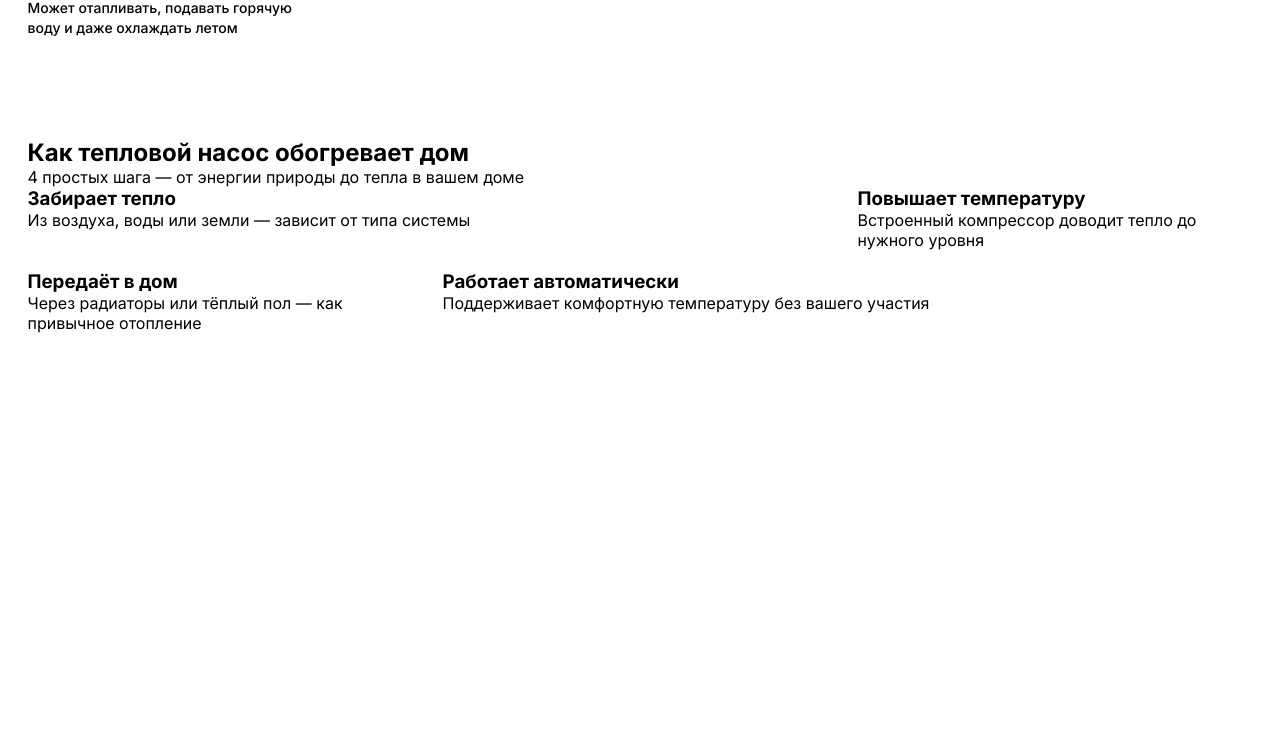
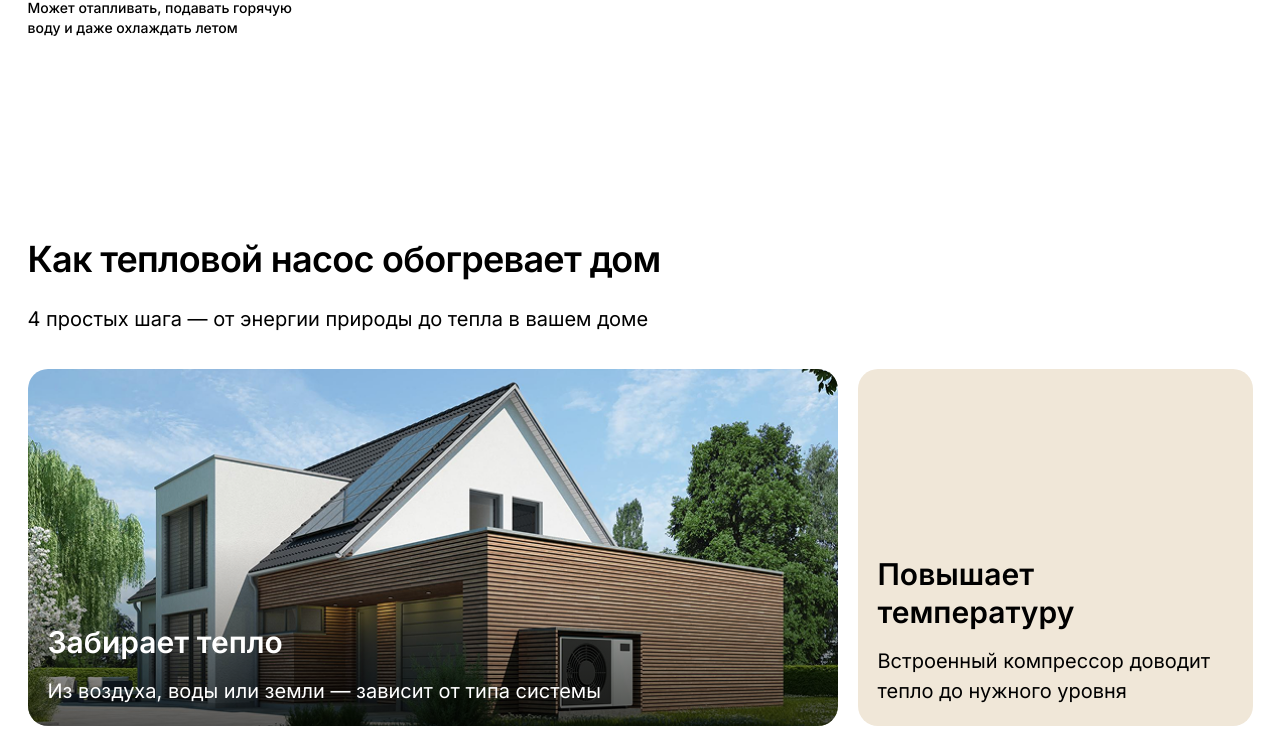
Before and after one commit to IsaRakhatbekov/cleanchoice_kg, a Next.js app: page / in a window 1280 px wide. Shown: the part 2478-3222 px from the top of the page. Before the commit the page ends 2811 px from the top, so only its background shows below. Built offline with nearby package versions, Linux system fonts and the light colour scheme; a web font is replaced by a local one.

Commit message:
HeatPumpProcess section

```diff
--- a/src/sections/HeatPumpProcess/HeatPumpProcess.module.scss
+++ b/src/sections/HeatPumpProcess/HeatPumpProcess.module.scss
@@ -1,4 +1,6 @@
 .HeatPumpProcess {
+	padding: 100px 0;
+
 	.list {
 		display: grid;
 		width: 100%;
@@ -13,29 +15,107 @@
 
 	.item {
 		min-width: 0;
+		padding: 20px;
+		height: 357px;
+		display: flex;
+		justify-content: flex-end;
+		flex-direction: column;
+		border-radius: 20px;
+		overflow: hidden;
+		position: relative;
+		isolation: isolate;
+
+		& > * {
+			position: relative;
+			z-index: 1;
 		}
 
 		/* 1-й: 1-я строка, с 1-й по 2-ю колонку */
-	.item:first-child {
+		&:first-child {
 			grid-column: 1 / span 2;
 			grid-row: 1;
+			background: url('../../../public/HeatPumpProcess1.png') no-repeat
+				center/cover;
 		}
 
 		/* 2-й: 1-я строка, 3-я колонка */
-	.item:nth-child(2) {
+		&:nth-child(2) {
 			grid-column: 3;
 			grid-row: 1;
+			background-color: #f0e7d8;
+
+			& .innerTitle,
+			.text {
+				color: #000;
+			}
 		}
 
 		/* 3-й: 2-я строка, 1-я колонка */
-	.item:nth-child(3) {
+		&:nth-child(3) {
 			grid-column: 1;
 			grid-row: 2;
+			background-color: #6e8322;
 		}
 
 		/* 4-й: 2-я строка, с 2-й по 3-ю колонку */
-	.item:nth-child(4) {
+		&:nth-child(4) {
 			grid-column: 2 / 4;
 			grid-row: 2;
+			background: url('../../../public/HeatPumpProcess2.png') no-repeat
+				center/cover;
+		}
+
+		/* Подложка под текст на фото, чтобы улучшить читаемость */
+		&:first-child,
+		&:nth-child(4) {
+			&::before {
+				content: '';
+				position: absolute;
+				inset: auto 0 0 0;
+				height: 52%;
+				background: linear-gradient(
+					180deg,
+					rgba(0, 0, 0, 0) 0%,
+					rgba(0, 0, 0, 0.64) 100%
+				);
+				z-index: 0;
 			}
 		}
+	}
+
+	.title {
+		font-family: var(--font-family);
+		font-weight: 600;
+		font-size: 36px;
+		line-height: 122%;
+		letter-spacing: -0.02em;
+		color: #000;
+		margin-bottom: 22px;
+	}
+
+	.subtitle {
+		font-family: var(--font-family);
+		font-weight: 400;
+		font-size: 20px;
+		line-height: 150%;
+		color: #000;
+		margin-bottom: 35px;
+	}
+
+	.innerTitle {
+		font-family: var(--font-family);
+		font-weight: 600;
+		font-size: 30px;
+		line-height: 127%;
+		color: var(--belvy);
+		margin-bottom: 15px;
+	}
+
+	.text {
+		font-family: var(--font-family);
+		font-weight: 400;
+		font-size: 20px;
+		line-height: 150%;
+		color: var(--belvy);
+	}
+}
```
Also changed, not shown: public/HeatPumpProcess1.png (added), public/HeatPumpProcess2.png (added). Lines whose indentation alone changed are shown as unchanged.
